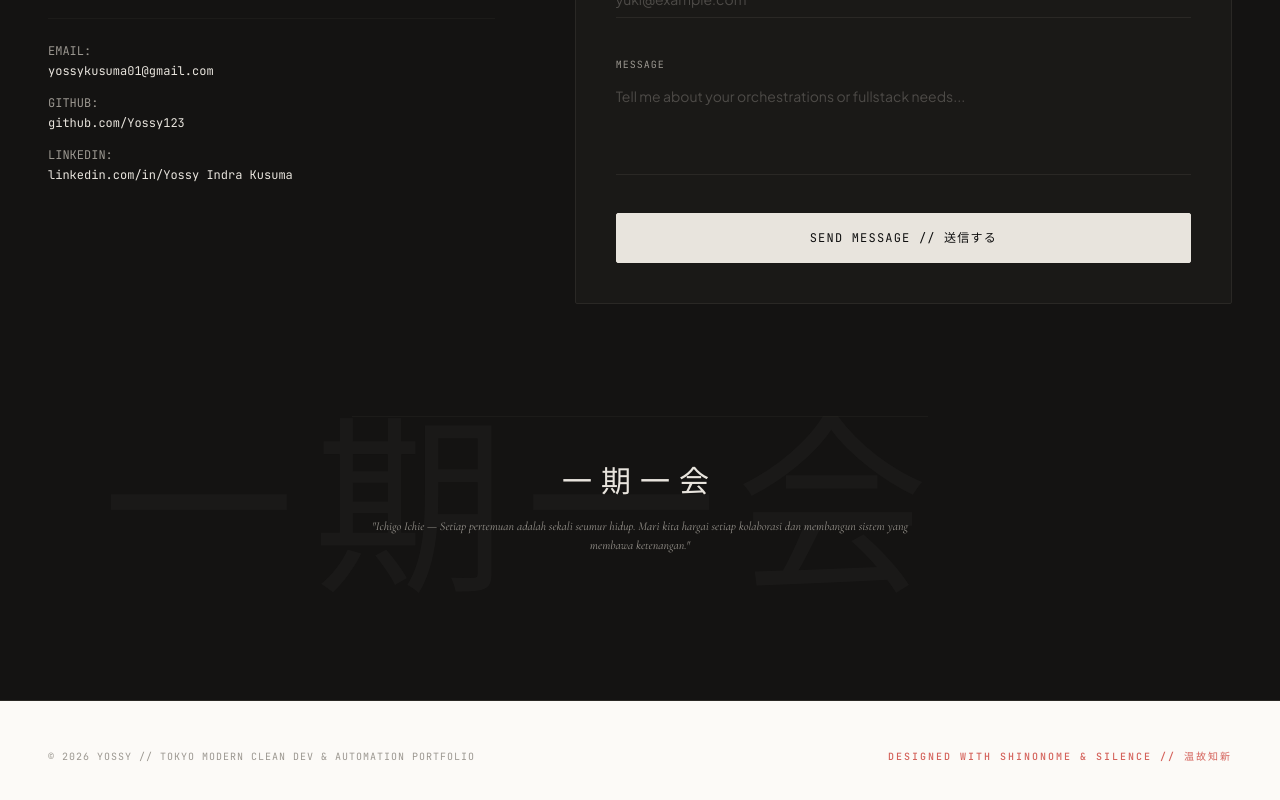
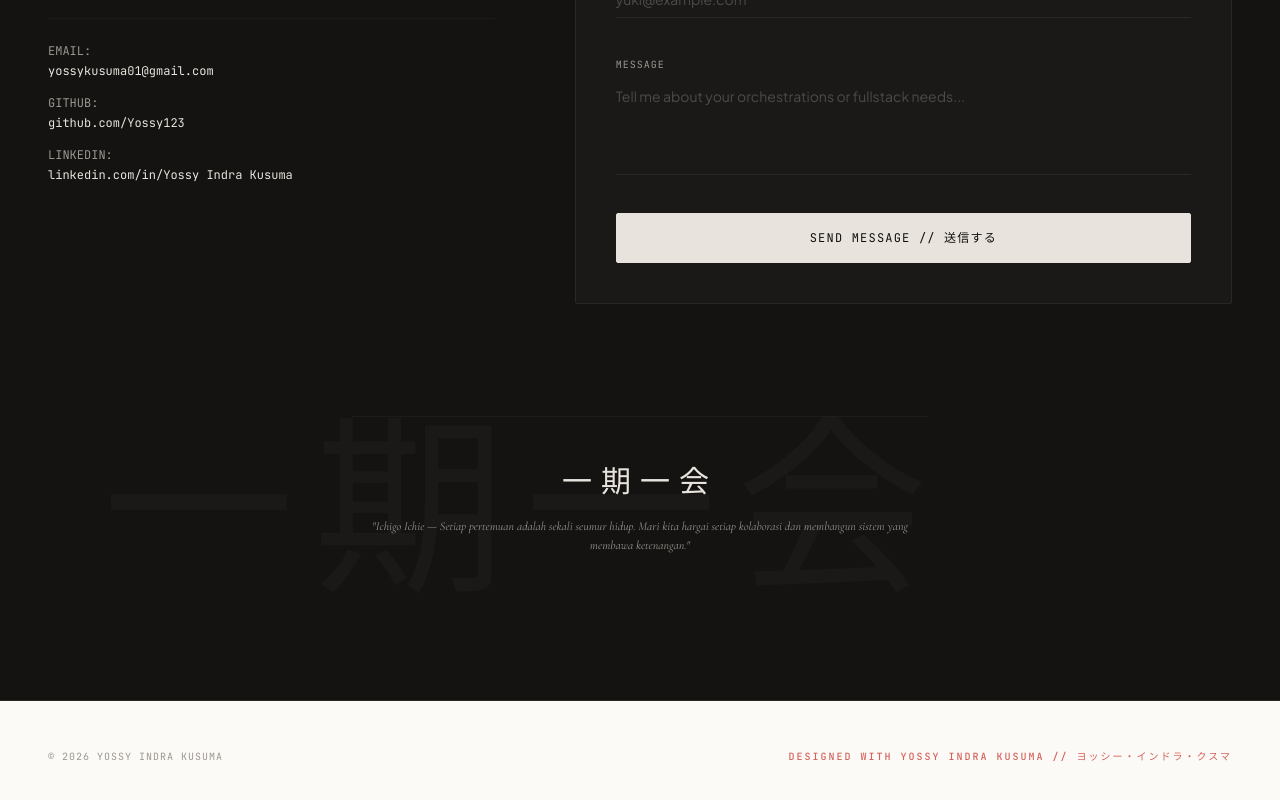
Before and after one commit to Yossy123/Portofolio, a React (Vite) app: page / in a window 1280 px wide. Shown: the part 3226-4026 px from the top of the page. Built offline with nearby package versions, Linux system fonts and the light colour scheme.

Commit message:
COMMIT 2

```diff
--- a/src/App.jsx
+++ b/src/App.jsx
@@ -29,10 +29,10 @@ function App() {
       <footer className="w-full bg-[#FCFAF7] py-12 text-center text-[10px] font-mono text-zen-slate border-t border-zen-border">
         <div className="max-w-7xl mx-auto px-8 sm:px-12 flex flex-col sm:flex-row justify-between items-center gap-4">
           <span className="tracking-widest uppercase">
-            © 2026 YOSSY // TOKYO MODERN CLEAN DEV & AUTOMATION PORTFOLIO
+            © 2026 YOSSY INDRA KUSUMA
           </span>
           <span className="text-zen-crimson tracking-[0.2em] font-medium">
-            DESIGNED WITH SHINONOME & SILENCE // 温故知新
+            DESIGNED WITH YOSSY INDRA KUSUMA // ヨッシー・インドラ・クスマ
           </span>
         </div>
       </footer>
```
